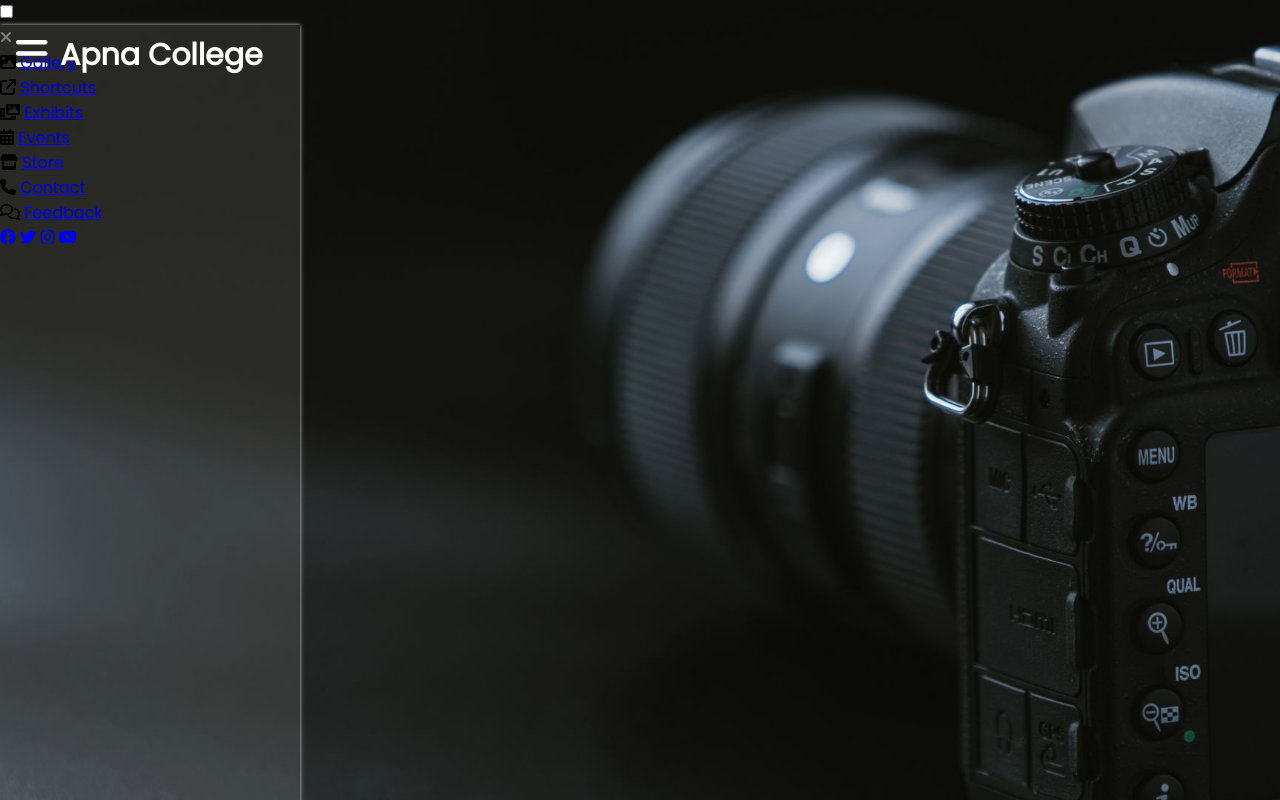
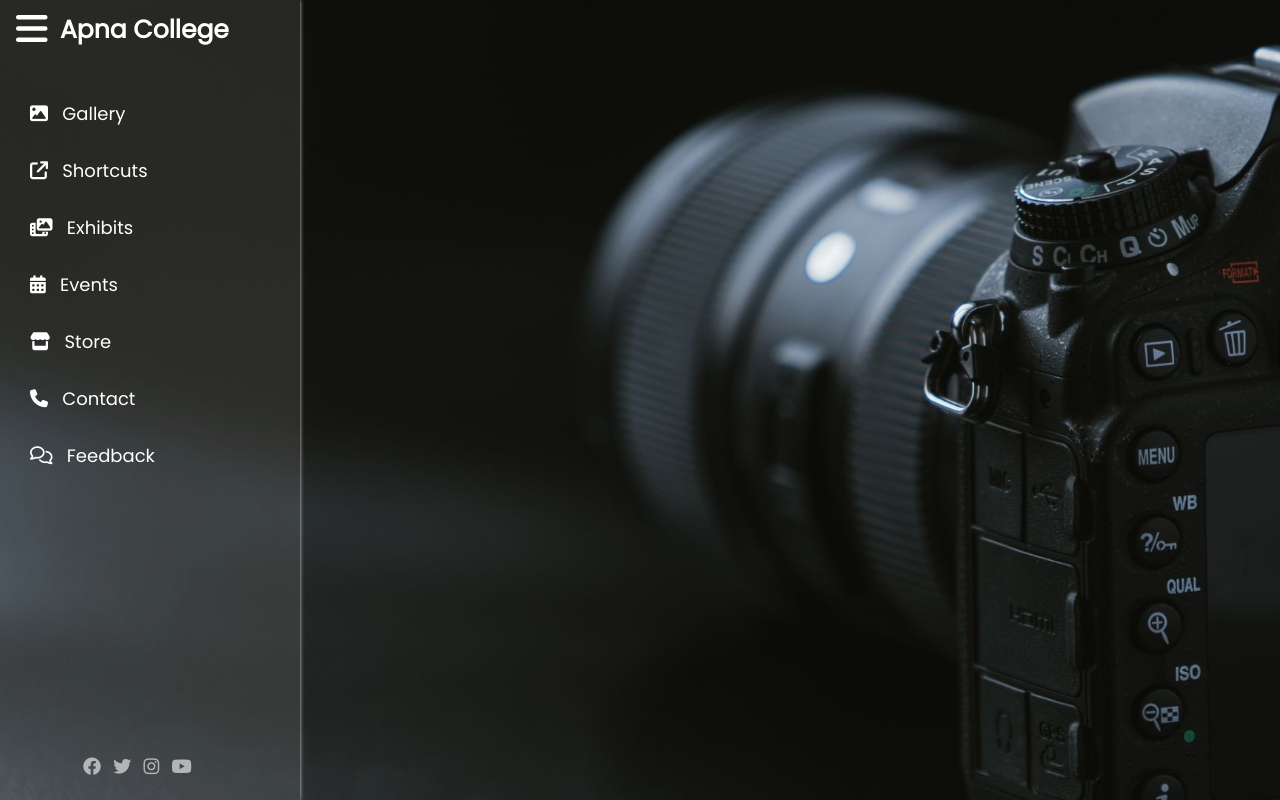
Before and after one commit to Nikhil-C82/CSS-MINI-Project, a plain HTML site: page index.html in a window 1280 px wide. Drawn offline with Linux system fonts and the light colour scheme.

Commit message:
Setting up complete front page with CSS Styles

```diff
--- a/style.css
+++ b/style.css
@@ -39,6 +39,53 @@
     color: white;
     left: 60px;
     text-decoration: none;
-    font-size: 30px;
+    font-size: 25px;
     font-weight: 600;
 }
+
+.sidebar_menu .btn_two{
+    color:grey;
+    font-size: 25px;
+    line-height: 60px;
+    position: absolute;
+    width: 100%;
+    left:268px;
+    opacity: 0;
+}
+
+.sidebar_menu .menu{
+    position: absolute;
+    width: 100%;
+    top: 80px;
+}
+
+.sidebar_menu .menu li{
+    margin: 10px;
+    padding: 10px 20px;
+}
+
+.sidebar_menu .menu i,a{
+    color:white;
+    text-decoration: none;
+    font-size: 18px;
+
+}
+
+.sidebar_menu .menu i{
+    padding-right: 10px;
+}
+
+.sidebar_menu .social_media{
+    color: white;
+    opacity: 0.6;
+    position: absolute;
+    left:25%;
+    bottom: 20px;
+}
+.sidebar_menu .social_media i{
+    padding-left: 8px;
+}
+
+#check{
+    display: none;
+}
```
